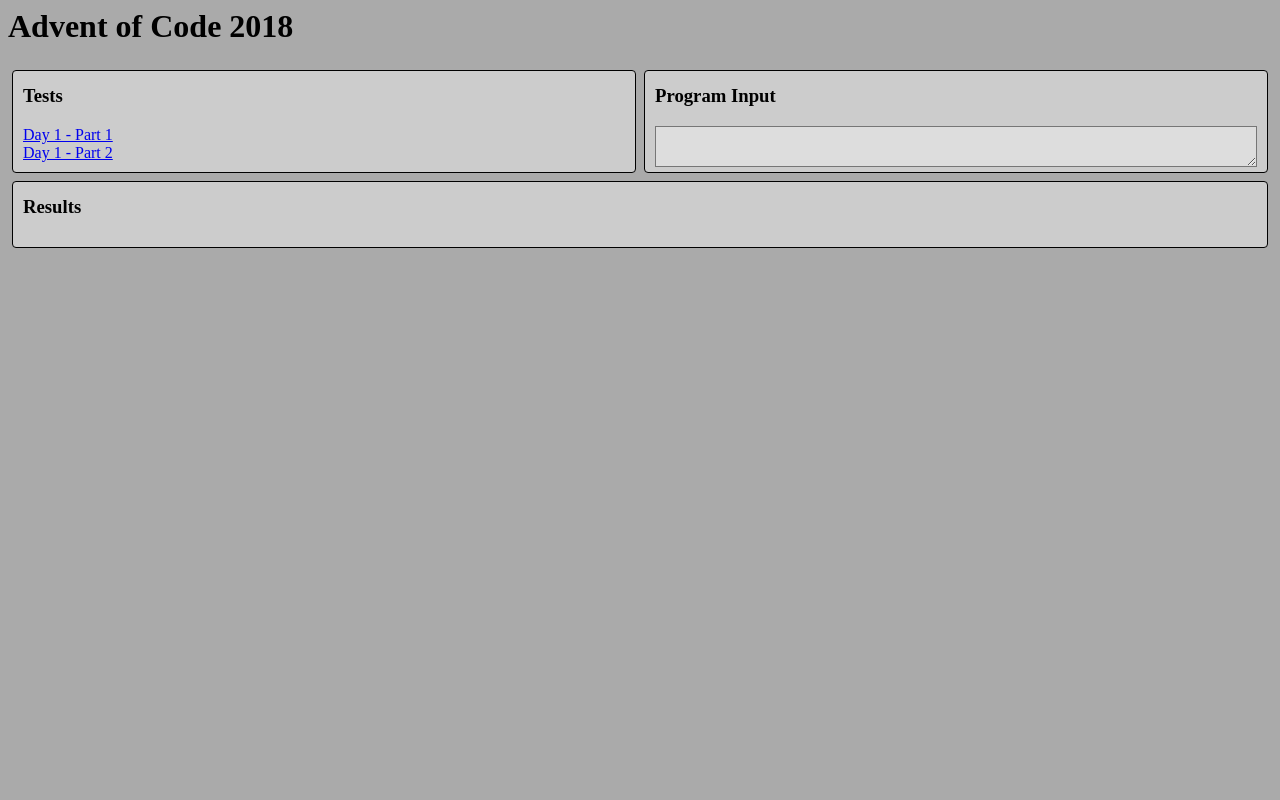
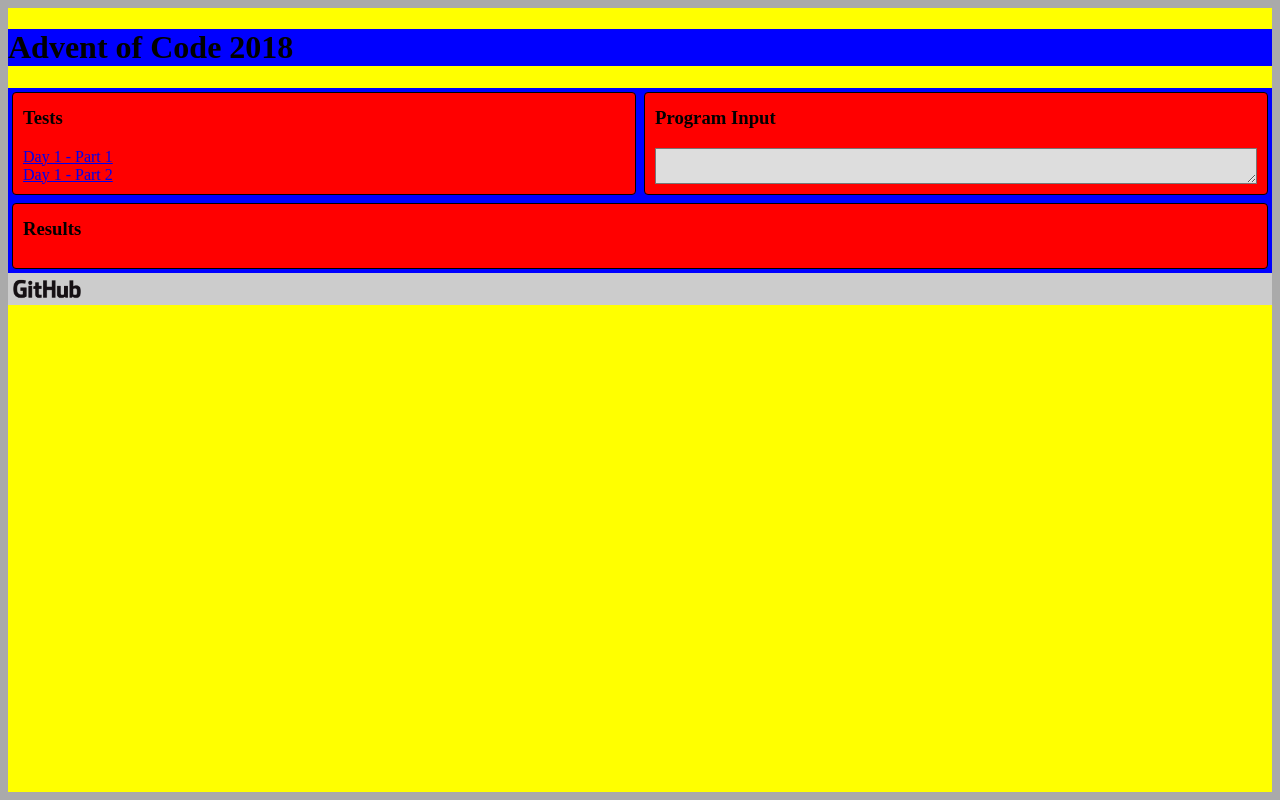
Before and after one commit to thetoast/advent-of-code-2018, a website: page dist/index.html in a window 1280 px wide. Drawn offline with Linux system fonts and the light colour scheme.

Commit message:
updating ui

```diff
--- a/dist/index.css
+++ b/dist/index.css
@@ -4,6 +4,14 @@
 
 .row {
     display: flex;
+    background: blue;
+}
+
+.col {
+    display: flex;
+    flex-direction: column;
+    background: yellow;
+    height: 100%;
 }
 
 .panel {
@@ -12,18 +20,25 @@
     padding: 10px;
     background: #ccc;
     margin: 4px;
+    flex: 1;
+}
+
+#tests, #input-div, #results-div {
+    background: red;
 }
 
 .panel h3 {
     margin-top: 4px;
 }
 
-#tests, #input-div {
-    flex: 1
-}
-
 #input {
     background: #ddd;
     width: 100%;
-    height: 50%;
 }
+
+.footer {
+    max-height: 32px;
+    width: 100%;
+    align-self: flex-end;
+    background: #ccc
+}
--- a/dist/index.html
+++ b/dist/index.html
@@ -6,8 +6,8 @@
         <link rel="stylesheet" href="index.css" />
     </head>
     <body>
-        <h1>Advent of Code 2018</h1>
-
+        <div class="col">
+            <h1 class="row">Advent of Code 2018</h1>
             <div class="row">
                 <div id="tests" class="panel">
                     <h3>Tests</h3>
@@ -19,9 +19,18 @@
                 </div>
             </div>
 
+            <div class="row">
                 <div id="results-div" class="panel">
                     <h3>Results</h3>
                     <div id="results"></div>
                 </div>
+            </div>
+
+            <div class="footer">
+                <a href="https://github.com/thetoast/avent-of-code-2018">
+                    <img height="32px" src="img/GitHub_Logo.png">
+                </a>
+            </div>
+        </div>
     </body>
 </html>
```
Also changed, not shown: dist/img/GitHub-Mark-32px.png (added), dist/img/GitHub_Logo.png (added). Lines whose indentation alone changed are shown as unchanged.
